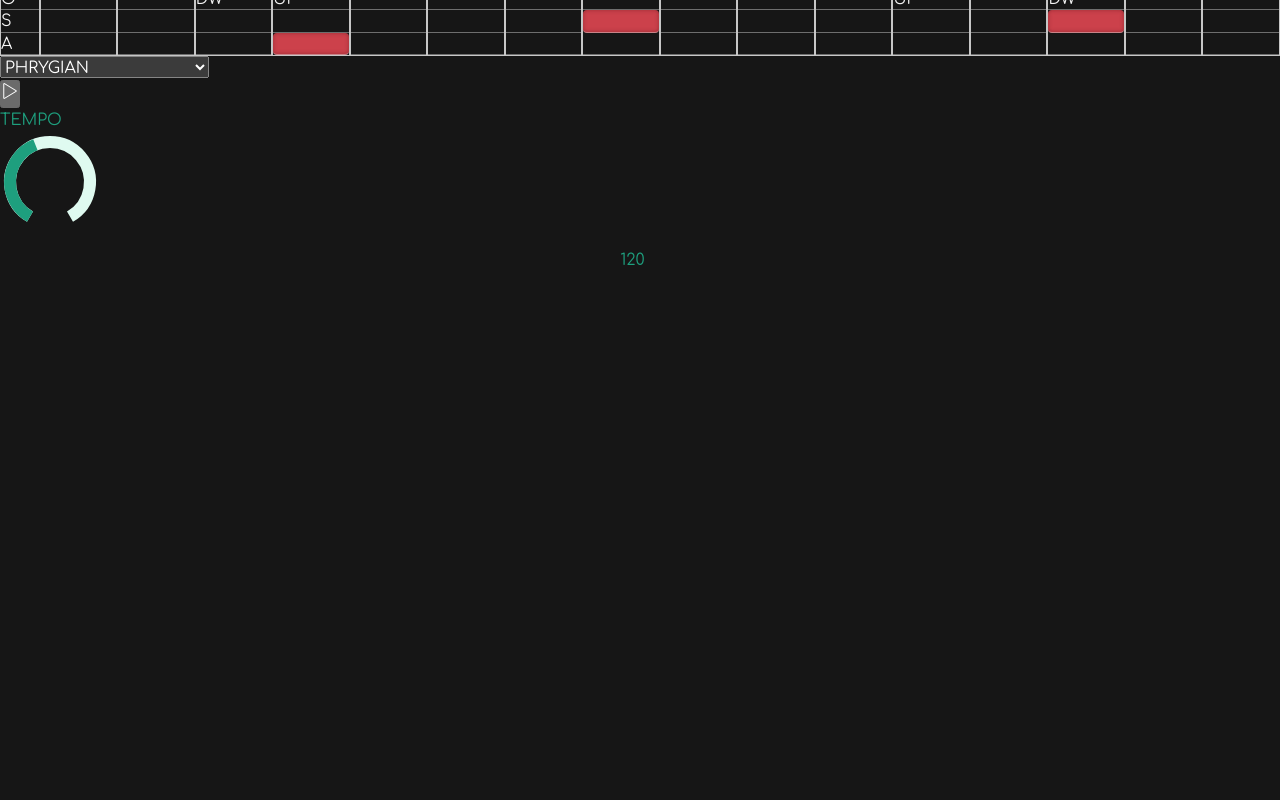
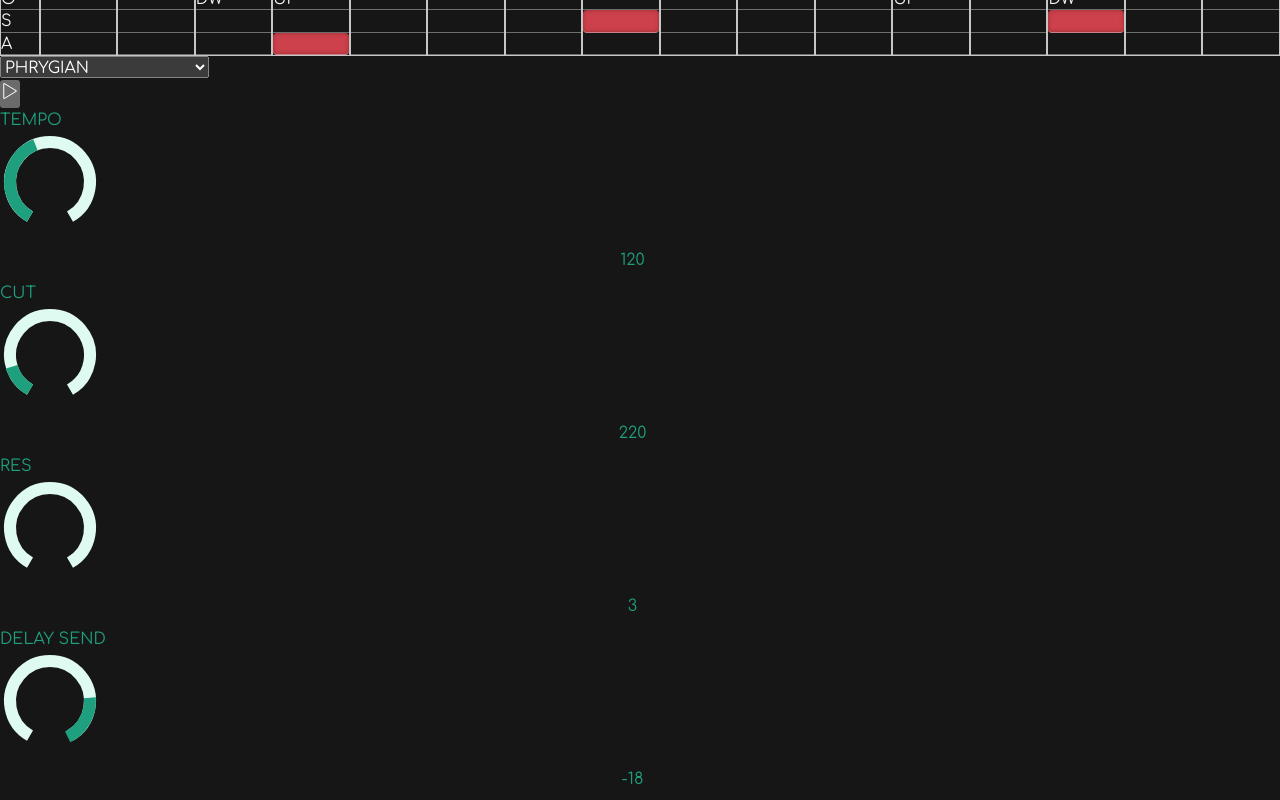
Before and after one commit to drakh/acid-generator, a React (Vite) app: page / in a window 1280 px wide. Shown: the part 385-1185 px from the top of the page. Before the commit the page ends 800 px from the top, so only its background shows below. Built offline with nearby package versions, Linux system fonts and the light colour scheme.

Commit message:
synth controls

```diff
--- a/src/App.tsx
+++ b/src/App.tsx
@@ -1,10 +1,17 @@
 import { type FC, useCallback, useEffect } from 'react';
 import { useDispatch, useSelector } from 'react-redux';
-import { changeTempo, toggleTransport } from './audio-engine/controls';
+import {
+  changeCutoff,
+  changeDelaySend,
+  changeResonance,
+  changeTempo,
+  toggleTransport,
+} from './audio-engine/controls';
 import { type SCALE } from './audio-engine/scales';
 import GeneratorControls from './components/GeneratorControls';
 import Pattern from './components/Pattern';
 import PlayControls from './components/PlayControls';
+import SynthControls from './components/SynthControls';
 import { setGenerate } from './store/generator';
 import { setScale } from './store/sequencer';
 import { type State } from './types';
@@ -19,6 +26,9 @@ const App: FC = () => {
         // midi.addEventListener('onstatechange',()=>{
         //
         // })
+        // midi.addEventListener('statechange', (ev) => {
+        //   console.info({ ev });
+        // });
         midi.outputs.forEach((out) => {
           console.info(parseInt(String(9), 16).toString(16));
           console.info({ out });
@@ -36,6 +46,7 @@ const App: FC = () => {
       options: { scale },
     },
     generator: { dispatchGenerate },
+    synth: { cutoff, resonance, delaySend },
   } = useSelector((state: State) => {
     return state;
   });
@@ -77,6 +88,14 @@ const App: FC = () => {
         onTempoChange={handleTempoChange}
         playing={playing}
       />
+      <SynthControls
+        resonance={resonance}
+        cutoff={cutoff}
+        delay={delaySend}
+        onCutoffChange={changeCutoff}
+        onResonanceChange={changeResonance}
+        onDelaySendChange={changeDelaySend}
+      />
     </main>
   );
 };
--- a/src/audio-engine/controls.ts
+++ b/src/audio-engine/controls.ts
@@ -1,16 +1,17 @@
 import { Frequency, start, Time, Transport } from 'tone';
-import { DEFAULT_TEMPO } from '../constants';
+import { DEFAULTS } from '../constants';
 import { store } from '../store';
 import { setGenerate } from '../store/generator';
 import { setPattern } from '../store/sequencer';
 import { setPlaying, setStep, setTempo } from '../store/transport';
+import { setCutoff, setDelaySend, setResonance } from '../store/synth';
 import { generate } from './generator';
-import { tb303 } from './synth';
+import { delaySend, tb303 } from './synth';
 import { getNoteInScale } from '../utils';
 
 const { dispatch } = store;
 
-Transport.set({ bpm: DEFAULT_TEMPO });
+Transport.set({ bpm: DEFAULTS.BPM });
 Transport.on('stop', () => {
   try {
     tb303.triggerRelease();
@@ -81,6 +82,22 @@ const playSequenceStep = (time: number) => {
   dispatch(setStep(currentStep));
 };
 
+const changeCutoff = (v: number) => {
+  tb303.filterEnvelope.set({ baseFrequency: v });
+  tb303.filter.set({ frequency: v });
+  dispatch(setCutoff(v));
+};
+
+const changeResonance = (v: number) => {
+  tb303.filter.set({ Q: v });
+  dispatch(setResonance(v));
+};
+
+const changeDelaySend = (v: number) => {
+  delaySend.set({ volume: v });
+  dispatch(setDelaySend(v));
+};
+
 Transport.scheduleRepeat(playSequenceStep, '16n');
 
-export { toggleTransport, changeTempo };
+export { toggleTransport, changeTempo, changeCutoff, changeResonance, changeDelaySend };
--- a/src/components/Knob.tsx
+++ b/src/components/Knob.tsx
@@ -28,7 +28,7 @@ interface Props {
   onChange: (v: number) => void;
 }
 
-const Knob: FC<Props> = ({ value, min, max, onChange, direction }) => {
+const Knob: FC<Props> = ({ value, min, max, onChange, direction, step }) => {
   const { rangePath: rP, valuePath: vP } = useMemo(() => {
     const zeroRadians = mapRange(
       min > 0 && max > 0 ? min : 0,
@@ -59,18 +59,15 @@ const Knob: FC<Props> = ({ value, min, max, onChange, direction }) => {
 
   const handleMouseDown = useCallback(
     ({ pageX: startX, pageY: startY }: ReactMouseEvent) => {
-      console.info('mouseDown', startX, startY);
-
       const handleMouseMove = (e: MouseEvent) => {
         e.preventDefault();
         const { pageX, pageY } = e;
         const newValue =
-          value + (direction === 'horizontal' ? pageX - startX : startY - pageY);
+          value + (direction === 'horizontal' ? pageX - startX : startY - pageY) * step;
         onChange(newValue >= max ? max : newValue <= min ? min : newValue);
       };
 
       const handleMouseUp = () => {
-        console.info('mouseUp');
         window.removeEventListener('mousemove', handleMouseMove);
         window.removeEventListener('mouseup', handleMouseUp);
       };
@@ -136,7 +133,7 @@ const KnobComponent: FC<Props & { label: string }> = ({
           value={inputVal}
           min={min || defaultValue}
           max={max || defaultValue}
-          step={1}
+          step={step}
           defaultValue={defaultValue}
           onChange={handleKnobChange}
           direction={direction}
--- a/src/components/PlayControls.tsx
+++ b/src/components/PlayControls.tsx
@@ -1,6 +1,6 @@
 import { type FC } from 'react';
 import { SlControlPause, SlControlPlay } from 'react-icons/sl';
-import { BPM } from '../constants';
+import { BPM, DEFAULTS } from '../constants';
 import Knob from './Knob';
 
 const PlayControls: FC<{
@@ -18,7 +18,7 @@ const PlayControls: FC<{
         onChange={onTempoChange}
         min={BPM.MIN}
         max={BPM.MAX}
-        defaultValue={BPM.MIN}
+        defaultValue={DEFAULTS.BPM}
         value={tempo}
         direction={'vertical'}
         step={1}
--- /dev/null
+++ b/src/components/SynthControls.tsx
@@ -0,0 +1,56 @@
+import { type FC } from 'react';
+import Knob from './Knob';
+import { CUTOFF, DEFAULTS, DELAY_SEND, RES } from '../constants';
+
+const SynthControls: FC<{
+  resonance: number;
+  cutoff: number;
+  delay: number;
+  onCutoffChange: (v: number) => void;
+  onResonanceChange: (v: number) => void;
+  onDelaySendChange: (v: number) => void;
+}> = ({
+  cutoff,
+  resonance,
+  delay,
+  onCutoffChange,
+  onResonanceChange,
+  onDelaySendChange,
+}) => {
+  return (
+    <aside>
+      <Knob
+        onChange={onCutoffChange}
+        min={CUTOFF.MIN}
+        max={CUTOFF.MAX}
+        defaultValue={DEFAULTS.CUTOFF}
+        value={cutoff}
+        direction={'vertical'}
+        step={1}
+        label={'CUT'}
+      />
+      <Knob
+        onChange={onResonanceChange}
+        min={RES.MIN}
+        max={RES.MAX}
+        defaultValue={DEFAULTS.RESONANCE}
+        value={resonance}
+        direction={'vertical'}
+        step={0.1}
+        label={'RES'}
+      />
+      <Knob
+        onChange={onDelaySendChange}
+        min={DELAY_SEND.MIN}
+        max={DELAY_SEND.MAX}
+        defaultValue={DEFAULTS.DELAY_LEVEL}
+        value={delay}
+        direction={'vertical'}
+        step={0.1}
+        label={'DELAY SEND'}
+      />
+    </aside>
+  );
+};
+
+export default SynthControls;
--- a/src/constants.ts
+++ b/src/constants.ts
@@ -1,12 +1,39 @@
 import { SCALE } from './audio-engine/scales.ts';
 
+type Range = {
+  MIN: number;
+  MAX: number;
+};
+
 const BASE_NOTE = 48;
-const DEFAULT_TEMPO = 120;
-const DEFAUL_SCALE = SCALE.PHRYGIAN;
-const DEFAUL_SEQ_LENGTH = 16;
-const BPM = {
+
+const DEFAULTS = {
+  BPM: 120,
+  SCALE: SCALE.PHRYGIAN,
+  SEQ_LENGTH: 16,
+  DELAY_LEVEL: -18,
+  CUTOFF: 220,
+  RESONANCE: 3,
+};
+
+const CUTOFF: Range = {
+  MIN: 110,
+  MAX: 880,
+};
+
+const RES: Range = {
+  MIN: 0,
+  MAX: 9,
+};
+
+const BPM: Range = {
   MIN: 30,
   MAX: 240,
 };
 
-export { BASE_NOTE, DEFAUL_SCALE, DEFAULT_TEMPO, BPM, DEFAUL_SEQ_LENGTH };
+const DELAY_SEND: Range = {
+  MIN: -80,
+  MAX: -1,
+};
+
+export { DEFAULTS, BASE_NOTE, BPM, CUTOFF, RES, DELAY_SEND };
--- a/src/store.ts
+++ b/src/store.ts
@@ -3,6 +3,7 @@ import { combineReducers } from 'redux';
 import generator from './store/generator';
 import sequencer from './store/sequencer';
 import transport, { setPlaying, setStep } from './store/transport';
+import synth from './store/synth';
 import { type State } from './types';
 
 const store = configureStore<State>({
@@ -10,6 +11,7 @@ const store = configureStore<State>({
     transport,
     sequencer,
     generator,
+    synth,
   }),
   middleware: [
     (store) => (next) => (action: PayloadAction) => {
--- a/src/store/sequencer.ts
+++ b/src/store/sequencer.ts
@@ -5,7 +5,7 @@ import {
   type SliceCaseReducers,
 } from '@reduxjs/toolkit';
 import { generate, type SequenceStep } from '../audio-engine/generator';
-import { BASE_NOTE, DEFAUL_SCALE, DEFAUL_SEQ_LENGTH } from '../constants';
+import { BASE_NOTE, DEFAULTS } from '../constants';
 import { type SCALE } from '../audio-engine/scales';
 import { storage } from '../localStorage.ts';
 
@@ -21,8 +21,8 @@ interface State {
 }
 
 const initialState: State = {
-  pattern: generate(DEFAUL_SEQ_LENGTH),
-  options: { seqLength: DEFAUL_SEQ_LENGTH, baseNote: BASE_NOTE, scale: DEFAUL_SCALE },
+  pattern: generate(DEFAULTS.SEQ_LENGTH),
+  options: { seqLength: DEFAULTS.SEQ_LENGTH, baseNote: BASE_NOTE, scale: DEFAULTS.SCALE },
 };
 
 interface Reducers extends SliceCaseReducers<State> {
--- /dev/null
+++ b/src/store/synth.ts
@@ -0,0 +1,61 @@
+import {
+  type CaseReducer,
+  createSlice,
+  type PayloadAction,
+  type SliceCaseReducers,
+} from '@reduxjs/toolkit';
+import { DEFAULTS } from '../constants';
+
+const { CUTOFF, RESONANCE, DELAY_LEVEL } = DEFAULTS;
+
+interface State {
+  cutoff: number;
+  resonance: number;
+  delaySend: number;
+}
+
+interface Reducers extends SliceCaseReducers<State> {
+  setCutoff: CaseReducer<State, PayloadAction<number>>;
+  setResonance: CaseReducer<State, PayloadAction<number>>;
+  setDelaySend: CaseReducer<State, PayloadAction<number>>;
+}
+
+const initialState: State = {
+  cutoff: CUTOFF,
+  resonance: RESONANCE,
+  delaySend: DELAY_LEVEL,
+};
+
+const slice = createSlice<State, Reducers>({
+  name: 'generateor',
+  initialState,
+  reducers: {
+    setCutoff: (state, { payload }) => {
+      return {
+        ...state,
+        cutoff: payload,
+      };
+    },
+    setResonance: (state, { payload }) => {
+      return {
+        ...state,
+        resonance: payload,
+      };
+    },
+    setDelaySend: (state, { payload }) => {
+      return {
+        ...state,
+        delaySend: payload,
+      };
+    },
+  },
+});
+
+const {
+  actions: { setCutoff, setResonance, setDelaySend },
+  reducer,
+} = slice;
+
+export { setCutoff, setResonance, setDelaySend };
+export type { State as SynthState };
+export default reducer;
--- a/src/store/transport.ts
+++ b/src/store/transport.ts
@@ -4,10 +4,10 @@ import {
   type PayloadAction,
   type SliceCaseReducers,
 } from '@reduxjs/toolkit';
-import { DEFAULT_TEMPO } from '../constants';
+import { DEFAULTS } from '../constants';
 import { storage } from '../localStorage';
 
-const { transport: { tempo } = { tempo: DEFAULT_TEMPO } } = storage;
+const { transport: { tempo } = { tempo: DEFAULTS.BPM } } = storage;
 
 interface State {
   currentStep: number;
@@ -21,7 +21,7 @@ interface Reducers extends SliceCaseReducers<State> {
   setTempo: CaseReducer<State, PayloadAction<number>>;
 }
 
-const initialState: State = { currentStep: -1, playing: false, tempo: DEFAULT_TEMPO };
+const initialState: State = { currentStep: -1, playing: false, tempo: DEFAULTS.BPM };
 
 const slice = createSlice<State, Reducers>({
   name: 'transport',
--- a/src/types.ts
+++ b/src/types.ts
@@ -1,9 +1,11 @@
 import { type GeneratorState } from './store/generator';
 import { type SequencerState } from './store/sequencer';
 import { type TransportState } from './store/transport';
+import { type SynthState } from './store/synth';
 
 export interface State {
   transport: TransportState;
   sequencer: SequencerState;
   generator: GeneratorState;
+  synth: SynthState;
 }
```
Also changed, not shown: src/audio-engine/synth.ts (+6 -5 lines).
